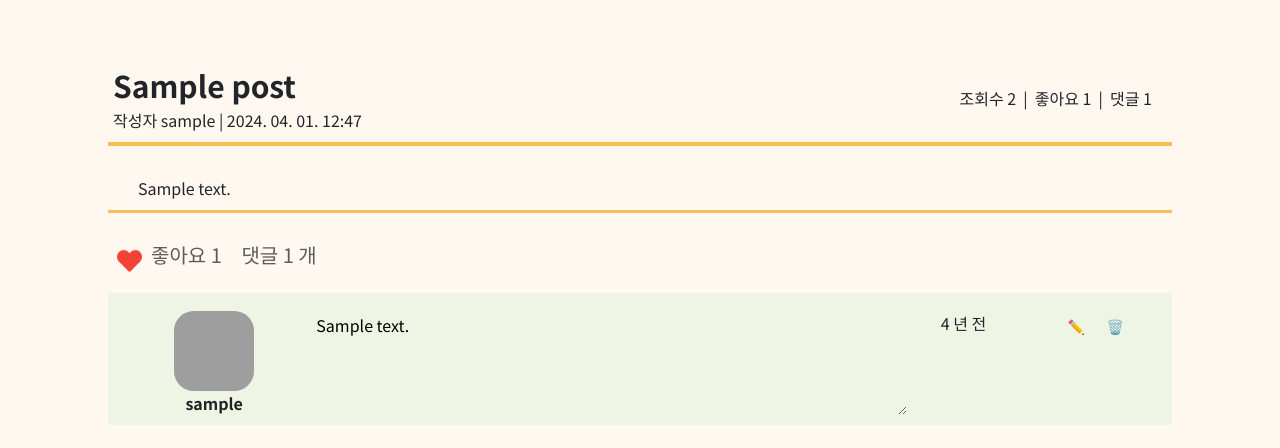
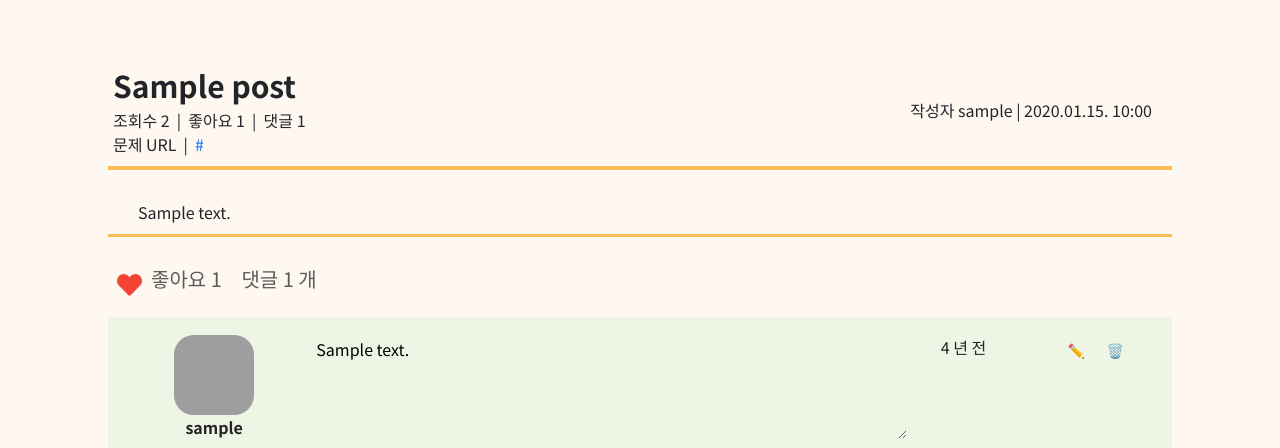
Before and after one commit to sieuno3o/kkyulboard, a Flask app: page /board/detail/1 in a window 1280 px wide. Shown: the part 70-518 px from the top of the page. Run offline with Flask 3, Linux system fonts and the light colour scheme; a user stored in the database is signed in; tables that the repository leaves empty hold one stand-in row (values such as "Sample post"); some libraries are stand-ins or nearby versions; some web fonts are replaced; grey boxes are pictures that could not be loaded.

Commit message:
feat detail * 문제 URL 추가 및 UI 위치 이동

```diff
--- a/templates/board/detail.html
+++ b/templates/board/detail.html
@@ -55,12 +55,17 @@
             <div class="detail-title">
                 <div style="display: flex; flex-direction: column;">
                     <span style="font-size: 30px;"><b>{{post.title}}</b></span>
-                    <span>작성자 {{post.user.username}}&nbsp;|&nbsp;2024. 04. 01. 12:47</span>
+                    <div class="horizontal d-flex justify-content-start">
+                        <span>조회수</span>&nbsp;{{ post.click_count }}&nbsp;&nbsp;|&nbsp;&nbsp;
+                        <span>좋아요</span>&nbsp;{{ post.likes | length }}&nbsp;&nbsp;|&nbsp;&nbsp;
+                        <span>댓글</span>&nbsp;{{ post.comments | length }}
+                    </div>
+                    <div class="horizontal d-flex justify-content-start">
+                        <span>문제 URL</span>&nbsp;&nbsp;|&nbsp;&nbsp;<a href="{{ post.problem_url }}">{{ post.problem_url }}</a>
+                    </div>
                 </div>
                 <div style="margin-right: 15px;">
-                    <span>조회수</span>&nbsp;{{ post.click_count }}&nbsp;&nbsp;|&nbsp;<span></span>
-                    <span>좋아요</span>&nbsp;{{ post.likes | length }}&nbsp;&nbsp;|&nbsp;<span></span>
-                    <span>댓글</span>&nbsp;{{ post.comments | length }}<span></span>
+                    <span>작성자 {{post.user.username}}&nbsp;|&nbsp;{{ post.updated_at.strftime("%Y.%m.%d. %H:%M") }}</span>
                 </div>
             </div>
             <div class="detail-mainText">
```
